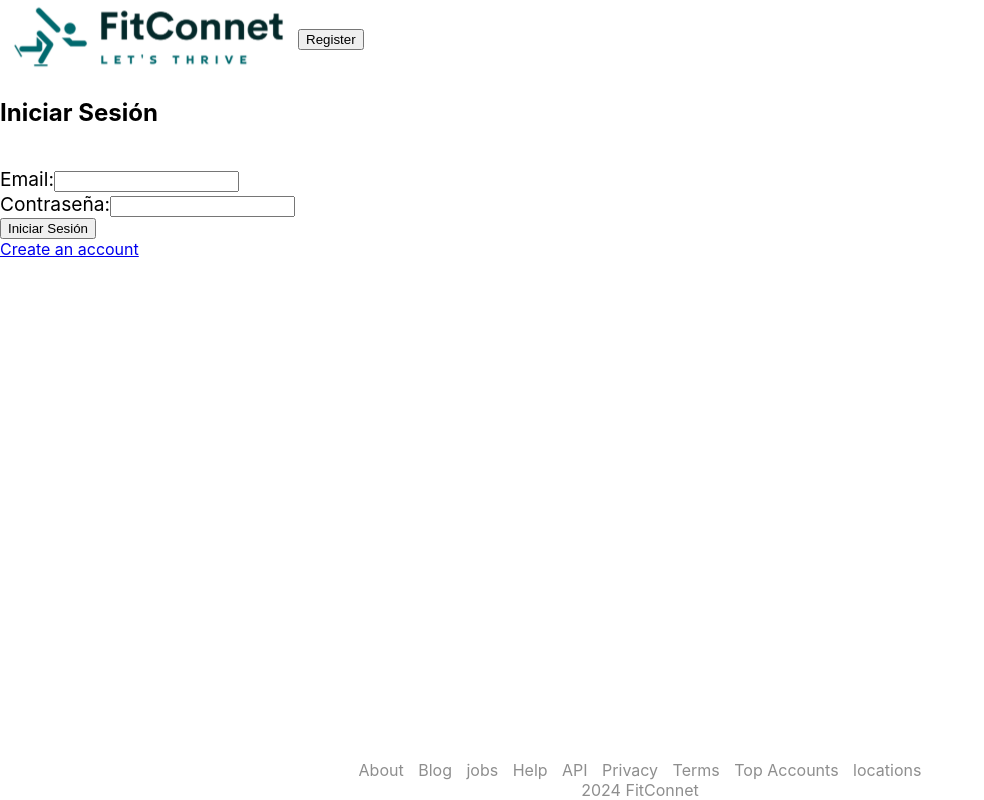
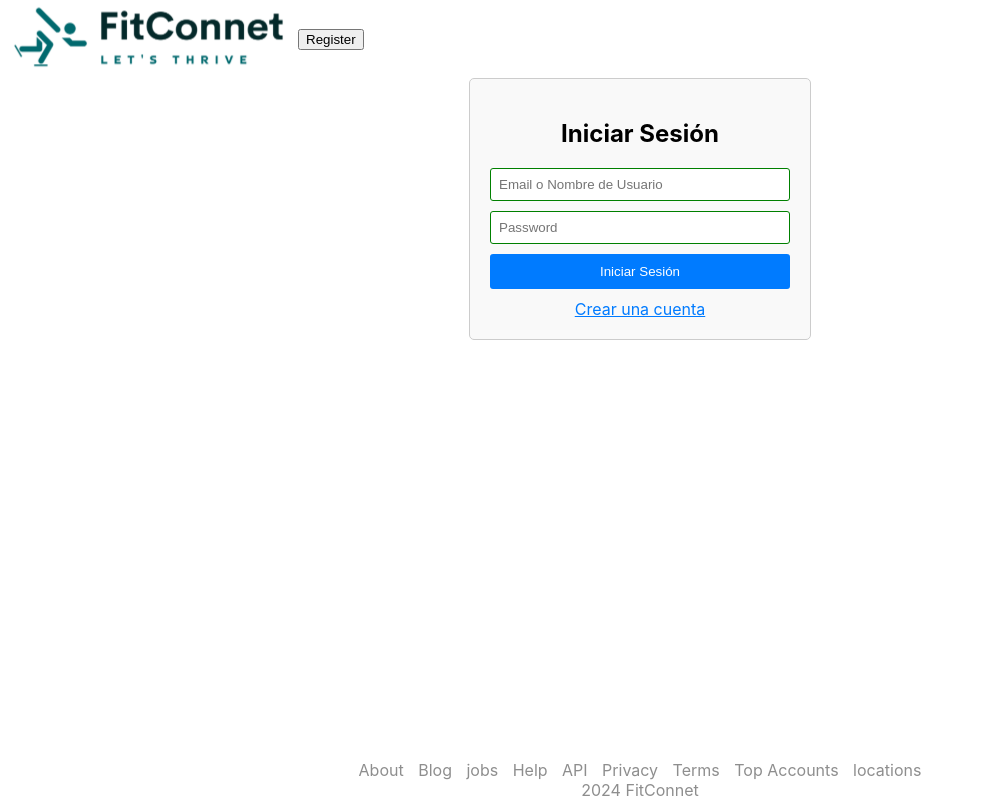
Before and after one commit to iesalixar/plantilla_proyecto_iesalixar, a React (Create React App) app in the folder src/src-frontend/: page / in a window 1280 px wide. Shown: the whole page, without its empty margins (0-984 px from the left). Built offline with nearby package versions, Linux system fonts and the light colour scheme.

Commit message:
[FRONTEND]
[Branch: develop] Added Auht service, and components like header,
sidebar and styles.

Signed-off-by: Daniel Perez Serrano <117571463+Dani-Ps@users.noreply.github.com>

```diff
--- a/src/src-frontend/src/_css/style.css
+++ b/src/src-frontend/src/_css/style.css
@@ -1,7 +1,14 @@
-.header {
+aside {
+  max-width: 200px;
+  height: 15vh;
+}
+
+.sidebar-container .icon-section {
   display: flex;
-  align-items: center;
+  margin-left: 30px;
+  margin-top: 15px;
+  cursor: pointer;
 }
-.header .logo-svg {
-  margin-left: 10px;
+.sidebar-container .icon-section .txt {
+  margin-left: 20px;
 }/*# sourceMappingURL=style.css.map */
--- a/src/src-frontend/src/components/header/headers.jsx
+++ b/src/src-frontend/src/components/header/headers.jsx
@@ -4,12 +4,14 @@ import { useLocation } from 'react-router-dom';
 import SvgComponent from '../logo/logofull.jsx';
 import Logoicon from '../logo/logoIcon.jsx';
 import Logotext from '../logo/logotext.jsx';
+import { Link } from 'react-router-dom';
+
 
 const DefaultHeader = () => {
     return (
         <div className="header">
             <div className='logo-container'>
-                <Logotext className="logo-svg"></Logotext>
+                <Link to="/home"><Logotext className="logo-svg"></Logotext></Link>
             </div>
 
         </div>
@@ -22,10 +24,10 @@ const RegisterHeader = () => {
     return (
         <div className="header">
             <div className='logo-container'>
-                <SvgComponent></SvgComponent>
+                <Link to="/home"> <SvgComponent></SvgComponent></Link>
             </div>
             <div className='btn-container'>
-                {pathname === '/signup' ? <LogingButton /> : <RegisterButton />}
+                {pathname === '/register' ? <LogingButton /> : <RegisterButton />}
             </div>
         </div>
 
@@ -36,7 +38,7 @@ const IconHeader = () => {
     return (
         <div className="header">
             <div className='logo-container'>
-                <Logoicon></Logoicon>
+                <Link to="/home"><Logoicon></Logoicon></Link>
             </div>
         </div>
 
--- a/src/src-frontend/src/components/login/login.jsx
+++ b/src/src-frontend/src/components/login/login.jsx
@@ -8,57 +8,106 @@ const LoginForm = () => {
     const navigate = useNavigate();
     const { login } = useAuth();
     const [loginInfo, setLoginInfo] = useState({
-        email: '',
+        identifier: '', // Cambiado de 'email' a 'identifier'
         password: '',
     });
+    const [errors, setErrors] = useState({});
 
     const handleChange = (e) => {
         const { name, value } = e.target;
         setLoginInfo({ ...loginInfo, [name]: value });
+        // Limpiar el error cuando el usuario modifica el campo
+        setErrors({ ...errors, [name]: undefined });
+        // Validar campo a medida que el usuario escribe
+        validateField(name, value);
+    };
+
+    const validateField = (name, value) => {
+        const fieldErrors = {};
+        switch (name) {
+            case 'identifier': // Cambiado de 'email' a 'identifier'
+                if (value.length < 3 || value.length > 20) {
+                    fieldErrors.identifier = 'El email o nombre de usuario debe tener entre 3 y 20 caracteres';
+                }
+                break;
+            case 'password':
+                if (value.length < 3 || value.length > 20) {
+                    fieldErrors.password = 'La contraseña debe tener entre 3 y 20 caracteres';
+                }
+                break;
+            default:
+                break;
+        }
+        setErrors((prevErrors) => ({ ...prevErrors, ...fieldErrors }));
     };
 
     const handleSubmit = async (e) => {
         e.preventDefault();
+
+        // Validar campos
+        const errors = validateFields();
+        if (Object.keys(errors).length > 0) {
+            // Mostrar mensajes de error y detener el inicio de sesión
+            setErrors(errors);
+            return;
+        }
+
         try {
-            const token = await signinService(loginInfo.email, loginInfo.password);
+            const token = await signinService(loginInfo.identifier, loginInfo.password); // Cambiado de 'email' a 'identifier'
             login({ token });
             navigate('/home');
         } catch (error) {
             console.error('Error al iniciar sesión:', error.message);
-            // Aquí podrías mostrar un mensaje de error al usuario
+            // Mostrar mensaje de error genérico
+            setErrors({ generic: 'Error al iniciar sesión' });
         }
     };
+
+    const validateFields = () => {
+        const { identifier, password } = loginInfo;
+        const errors = {};
+
+        // Validar email o nombre de usuario
+        if (identifier.length < 3 || identifier.length > 20) {
+            errors.identifier = 'El email o nombre de usuario debe tener entre 3 y 20 caracteres';
+        }
+
+        // Validar contraseña
+        if (password.length < 3 || password.length > 20) {
+            errors.password = 'La contraseña debe tener entre 3 y 20 caracteres';
+        }
+
+        return errors;
+    };
+
     return (
-        <div>
+        <div className="login-form">
             <h2>Iniciar Sesión</h2>
             <form onSubmit={handleSubmit}>
-                <br />
-                <label>
-                    Email:
                 <input
-                        type="email"
-                        name="email"
-                        value={loginInfo.email}
+                    type="text" // Cambiado de 'email' a 'text'
+                    name="identifier" // Cambiado de 'email' a 'identifier'
+                    value={loginInfo.identifier}
                     onChange={handleChange}
+                    className={errors.identifier ? 'error' : 'success'}
+                    placeholder="Email o Nombre de Usuario" // Cambiado de 'Email' a 'Email o Nombre de Usuario'
                 />
-                </label>
-                <br />
-                <label>
-                    Contraseña:
+                {errors.identifier && <span className="error-message">{errors.identifier}</span>}
                 <input
                     type="password"
                     name="password"
                     value={loginInfo.password}
                     onChange={handleChange}
+                    className={`${errors.password ? 'error' : 'success'} ${errors.password ? '' : 'success'}`}
+                    placeholder="Password"
                 />
-                </label>
-                <br />
+                {errors.password && <span className="error-message">{errors.password}</span>}
                 <button type="submit">Iniciar Sesión</button>
             </form>
-            <Link to="/register" >
-                <div>Create an account</div>
-            </Link>
-
+            {errors.generic && <div className="error-message">{errors.generic}</div>}
+            <div className="register-link">
+                <Link to="/register">Crear una cuenta</Link> {/* Cambiado de 'Create an account' a 'Crear una cuenta' */}
+            </div>
         </div>
     );
 };
--- a/src/src-frontend/src/components/login/style.scss
+++ b/src/src-frontend/src/components/login/style.scss
@@ -1,3 +1,68 @@
-label{
-    font-size: 1.2em;
+// style.scss
+
+.login-form {
+    width: 300px;
+    margin: auto;
+    padding: 20px;
+    border: 1px solid #ccc;
+    border-radius: 5px;
+    background-color: #f9f9f9;
+
+    h2 {
+        text-align: center;
+    }
+
+    form {
+        display: flex;
+        flex-direction: column;
+
+        input {
+            margin-bottom: 10px;
+            padding: 8px;
+            border: 1px solid #ccc;
+            border-radius: 3px;
+            transition: border-color 0.3s ease;
+
+            &:focus {
+                border-color: #007bff;
+                outline: none;
+            }
+
+            &.error {
+                border-color: red;
+            }
+
+            &.success {
+                border-color: green;
+            }
+
+        }
+
+        button {
+            padding: 10px;
+            border: none;
+            border-radius: 3px;
+            background-color: #007bff;
+            color: #fff;
+            cursor: pointer;
+            transition: background-color 0.3s ease;
+
+            &:hover {
+                background-color: #0056b3;
+            }
+        }
+    }
+
+    .register-link {
+        text-align: center;
+        margin-top: 10px;
+
+        a {
+            color: #007bff;
+
+            &:hover {
+                color: #0056b3;
+            }
+        }
+    }
 }
--- a/src/src-frontend/src/components/sidebar/sidebar.jsx
+++ b/src/src-frontend/src/components/sidebar/sidebar.jsx
@@ -4,8 +4,12 @@ import { ReactComponent as HomeIcon } from '../../assest/sidebar-icons/home_icon
 import { ReactComponent as SearchIcon } from '../../assest/sidebar-icons/search_icon.svg';
 import { ReactComponent as NotificationsIcon } from '../../assest/sidebar-icons/notification_icon.svg';
 import { ReactComponent as CreateIcon } from '../../assest/sidebar-icons/create_icon.svg';
+import { ReactComponent as LogoutIcon } from '../../assest/sidebar-icons/logout_icon.svg';
+import { useAuth } from '../../authContext/autContext';
+
 
 const SidebarComponent = () => {
+    const { logout } = useAuth();
 
     const handleIconClick = (name) => {
         switch (name) {
@@ -17,6 +21,10 @@ const SidebarComponent = () => {
                 break;
             case 'Profile':
                 window.location.href = '/perfil';
+                break;
+            case 'Logout':
+                logout();
+                window.location.href = '/';
                 break;
             default:
                 break;
@@ -31,7 +39,8 @@ const SidebarComponent = () => {
                     { name: 'Search', component: <SearchIcon /> },
                     { name: 'Notifications', component: <NotificationsIcon /> },
                     { name: 'Create', component: <CreateIcon /> },
-                    { name: 'Profile', component: <ProfileIcon /> }
+                    { name: 'Profile', component: <ProfileIcon /> },
+                    { name: 'Logout', component: <LogoutIcon /> }
                 ].map((icon, index) => (
                     <div className="icon-section" key={index}>
                         <div className='icon-btn' onClick={() => handleIconClick(icon.name)}>{icon.component}</div>
--- a/src/src-frontend/src/components/sidebar/style.scss
+++ b/src/src-frontend/src/components/sidebar/style.scss
@@ -7,6 +7,7 @@ aside{
       display: flex;
       margin-left: 30px;
       margin-top: 15px;
+      cursor: pointer;
         .txt{
             margin-left: 20px;
         }
--- a/src/src-frontend/src/service/auht/authService.js
+++ b/src/src-frontend/src/service/auht/authService.js
@@ -20,14 +20,14 @@ const signupService = async (email, password, username, age) => {
 
 export { signupService };
 
-const signinService = async (email, password) => {
+const signinService = async (identifier, password) => {
     try {
         const response = await fetch('http://localhost:8080/api/v1/auth/signin', {
             method: 'POST',
             headers: {
                 'Content-Type': 'application/json',
             },
-            body: JSON.stringify({ email, password }),
+            body: JSON.stringify({ identifier, password }),
         });
 
         if (!response.ok) {
```
Also changed, not shown: src/src-frontend/src/assest/sidebar-icons/logout_icon.svg, 1 other file (tests, documents, lock files or other folders). Lines whose indentation alone changed are shown as unchanged.
